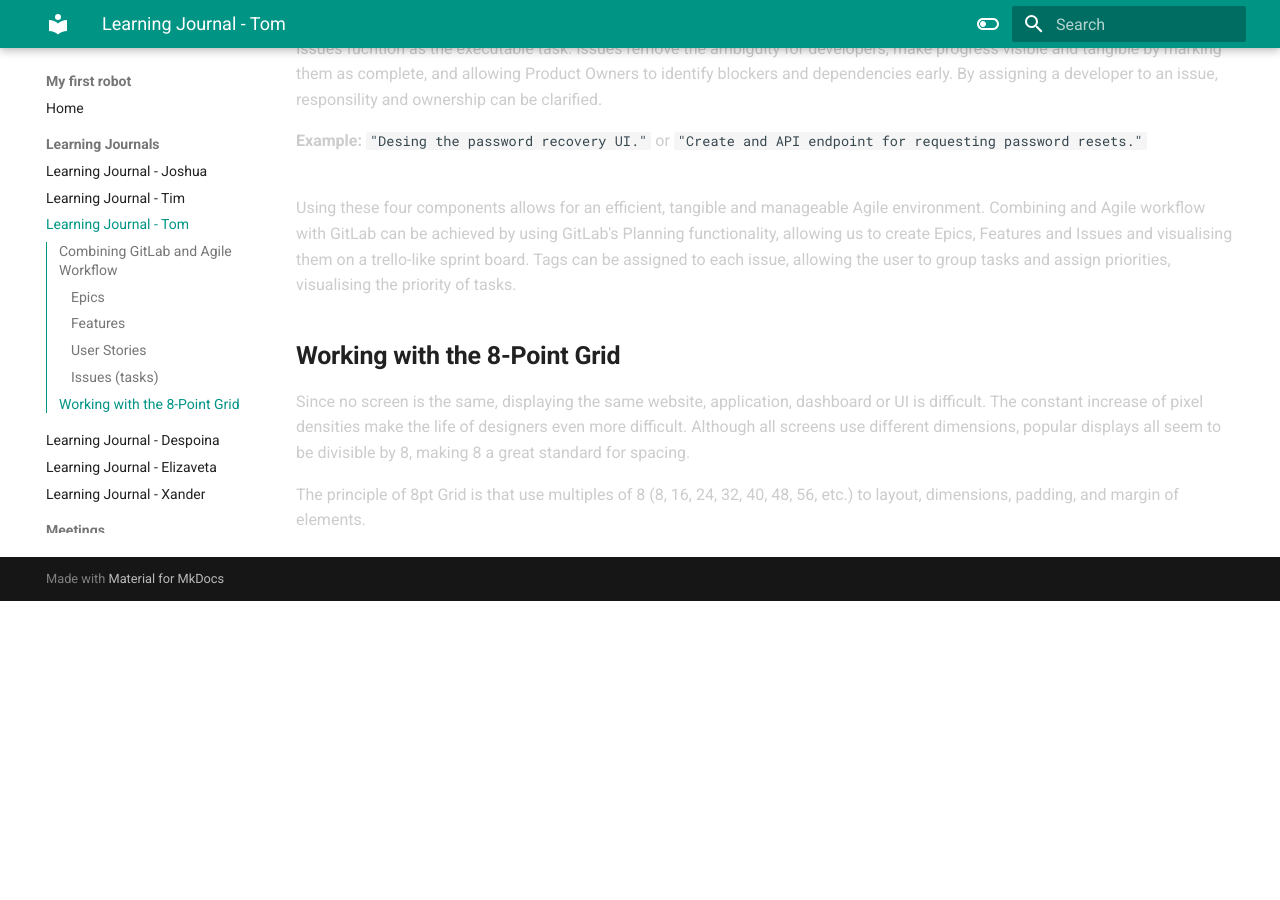
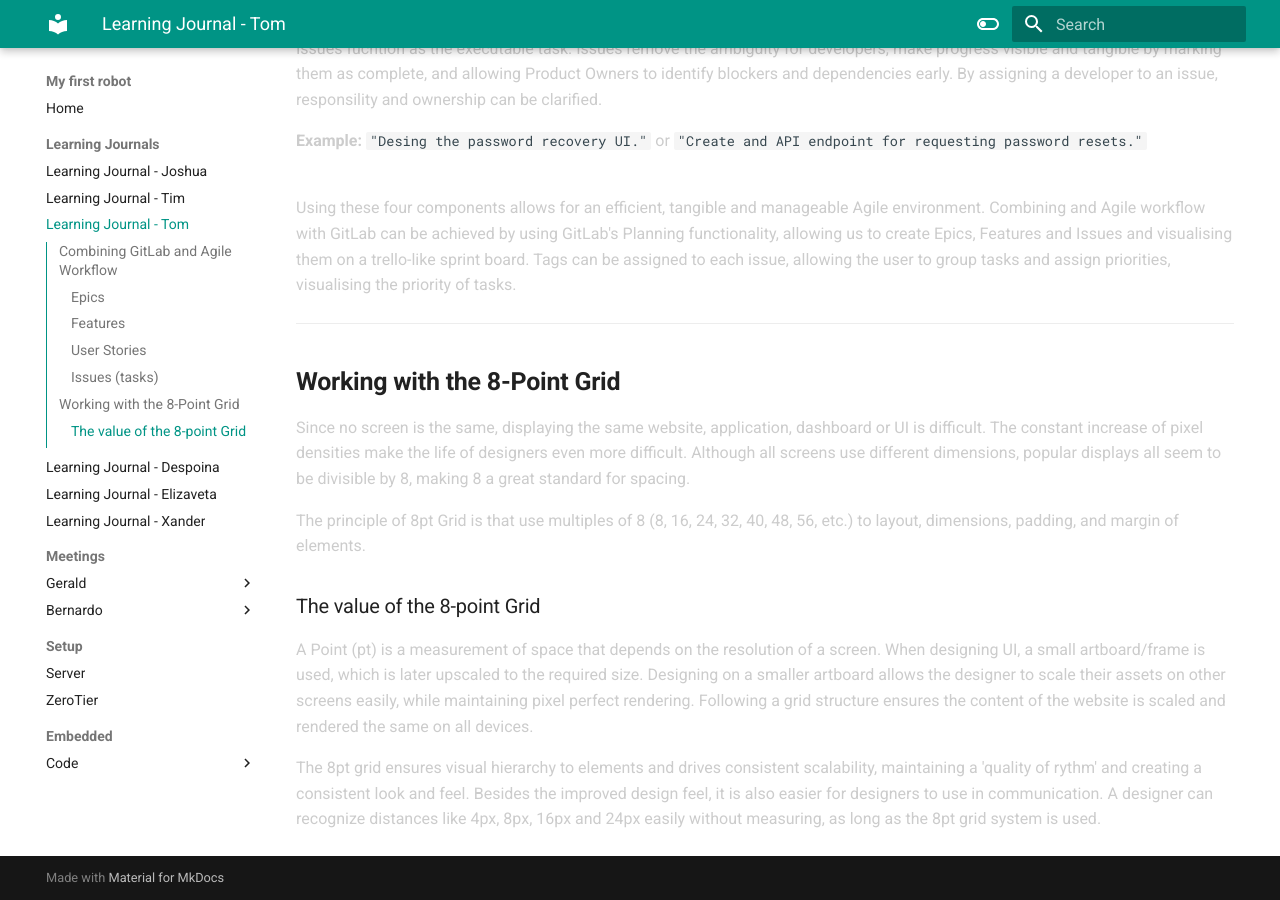
Before and after one commit to VioletHarmon2002/MyFirstRobot, an MkDocs documentation site: the page built from docs/Learning Journals/learning-journal-tom.md, in a window 1280 px wide and 900 px high, scrolled down 955 px. Built offline with MkDocs 1.6.1 and Material for MkDocs 9.7.7, drawn with Linux system fonts in a browser that asks for light colours; before the commit the page ends 1556 px from its top, so only the background shows below that.

Commit message:
Wrote about the value of the 8pt grid

```diff
--- a/docs/Learning Journals/learning-journal-tom.md
+++ b/docs/Learning Journals/learning-journal-tom.md
@@ -28,10 +28,18 @@ Issues fucntion as the executable task. Issues remove the ambiguity for develope
 <br>
 Using these four components allows for an efficient, tangible and manageable Agile environment. Combining and Agile workflow with GitLab can be achieved by using GitLab's Planning functionality, allowing us to create Epics, Features and Issues and visualising them on a trello-like sprint board. Tags can be assigned to each issue, allowing the user to group tasks and assign priorities, visualising the priority of tasks.
 
-
+---
 
 ## **Working with the 8-Point Grid**
 Since no screen is the same, displaying the same website, application, dashboard or UI is difficult. The constant increase of pixel densities make the life of designers even more difficult.
 Although all screens use different dimensions, popular displays all seem to be divisible by 8, making 8 a great standard for spacing.
 
 The principle of 8pt Grid is that use multiples of 8 (8, 16, 24, 32, 40, 48, 56, etc.) to layout, dimensions, padding, and margin of elements.
+
+### The value of the 8-point Grid
+
+A Point (pt) is a measurement of space that depends on the resolution of a screen. When designing UI, a small artboard/frame is used, which is later upscaled to the required size. Designing on a smaller artboard allows the designer
+to scale their assets on other screens easily, while maintaining pixel perfect rendering. Following a grid structure ensures the content of the website is scaled and rendered the same on all devices.
+
+The 8pt grid ensures visual hierarchy to elements and drives consistent scalability, maintaining a 'quality of rythm' and creating a consistent look and feel.
+Besides the improved design feel, it is also easier for designers to use in communication. A designer can recognize distances like 4px, 8px, 16px and 24px easily without measuring, as long as the 8pt grid system is used.
```
